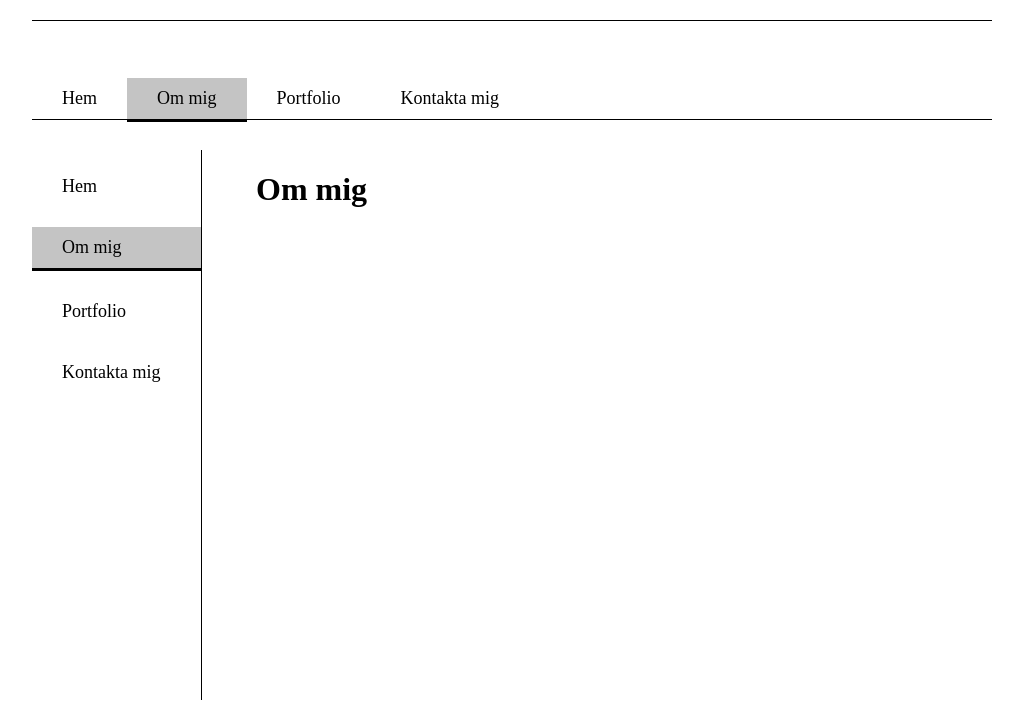
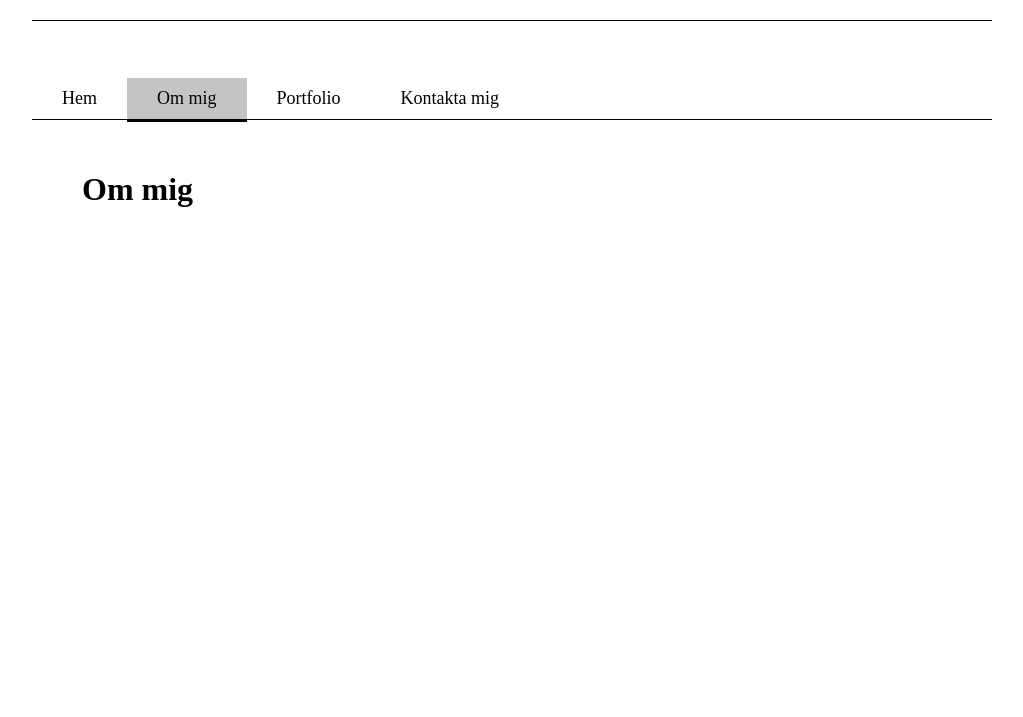
Before and after one commit to PontusBjorkdahl/-vning1, a plain HTML site: page ommig.html in a window 1280 px wide. Shown: the top 717 px of the page, without its empty margins (128-1151 px from the left). Drawn offline with Linux system fonts and the light colour scheme.

Commit message:
Removed sidebar from "ommig"

```diff
--- a/css/style.css
+++ b/css/style.css
@@ -5,7 +5,6 @@
     */
     box-sizing: border-box;
 }
-
 
 #container {
     width: 960px;
--- a/ommig.html
+++ b/ommig.html
@@ -24,17 +24,6 @@
 
         <div id="content">
 
-            <aside id="sidebar">
-                <nav id="side-nav" class="navigation">
-                <ul>
-                    <li><a href="index.html">Hem</a></li>
-                    <li><a href="ommig.html" class="selected">Om mig</a></li>
-                    <li><a href="portfolio.html">Portfolio</a></li>
-                    <li><a href="kontakt.html">Kontakta mig</a></li>
-                </ul>
-                </nav>
-            </aside>
-
             <main id="main-content">
                 <h1>Om mig</h1>
             </main>
```
